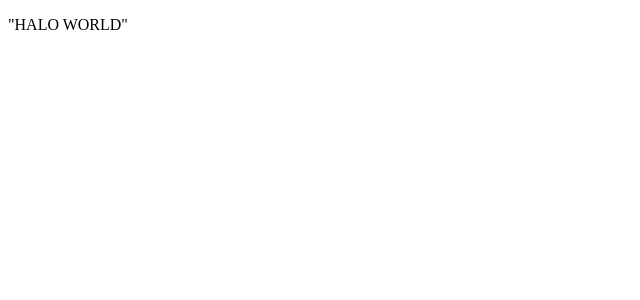
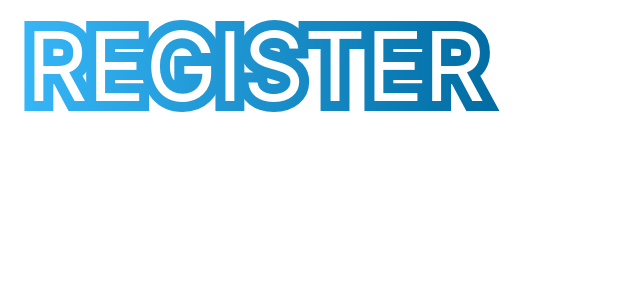
Before and after one commit to Haresz/ebook-store, a React (Vite) app: page / in a window 1280 px wide. Shown: the top 300 px of the page, without its empty margins (0-640 px from the left). Built offline with nearby package versions, Linux system fonts and the light colour scheme.

Commit message:
menambahkan  component Headline dan stylenya

```diff
--- /dev/null
+++ b/src/component/Headline.jsx
@@ -0,0 +1,7 @@
+import React from "react";
+
+function Headline(props) {
+  return <p className="headline">{props.name}</p>;
+}
+
+export default Headline;
--- a/src/index.jsx
+++ b/src/index.jsx
@@ -1,7 +1,7 @@
 import React from "react";
-import ReactDOM from "react-dom/client";
+import { createRoot } from "react-dom/client";
 import "./style/style.scss";
+import Headline from "./component/headline";
 
-ReactDOM.createRoot(document.getElementById("root")).render(
-  <p>"HALO WORLD"</p>
-);
+const root = createRoot(document.getElementById("root"));
+root.render(<Headline name="REGISTER" />);
--- a/src/style/style.scss
+++ b/src/style/style.scss
@@ -10,3 +10,20 @@ $primary-color-transparent: rgba(0, 107, 161, 0.2);
 $secondary-color: #38b8fa;
 $black-color: #545454;
 $black-transparent: rgba(84, 84, 84, 0.2);
+
+.headline {
+  display: inline;
+  padding: 0 18px;
+  font-family: $primary-font;
+  font-size: 96px;
+  text-transform: capitalize;
+  color: rgb(255, 255, 255);
+  -webkit-text-stroke: 20px transparent;
+  background: linear-gradient(to right, $secondary-color, $primary-color);
+  background-clip: text;
+  -webkit-background-clip: text;
+  //   text-shadow: 2px 2px 3px $primary-color;
+  //   border-style: solid;
+  //   border-width: 10px;
+  //   border-image: linear-gradient(to right, $secondary-color, $primary-color);
+}
```
